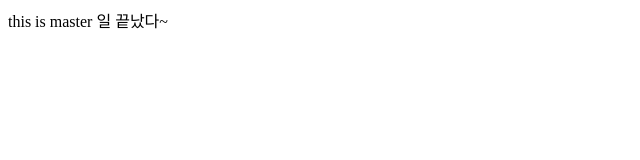
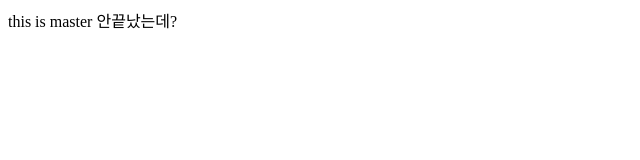
Before and after one commit to byeongjin1/practice-for-git, a plain HTML site: page index.html in a window 1280 px wide. Shown: the full height of the page, 0-640 px from the left. Drawn offline with Linux system fonts and the light colour scheme.

Commit message:
아닌데?

```diff
--- a/index.html
+++ b/index.html
@@ -7,6 +7,6 @@
 </head>
 <body>
     this is master
-    일 끝났다~
+    안끝났는데?
 </body>
 </html>
```
